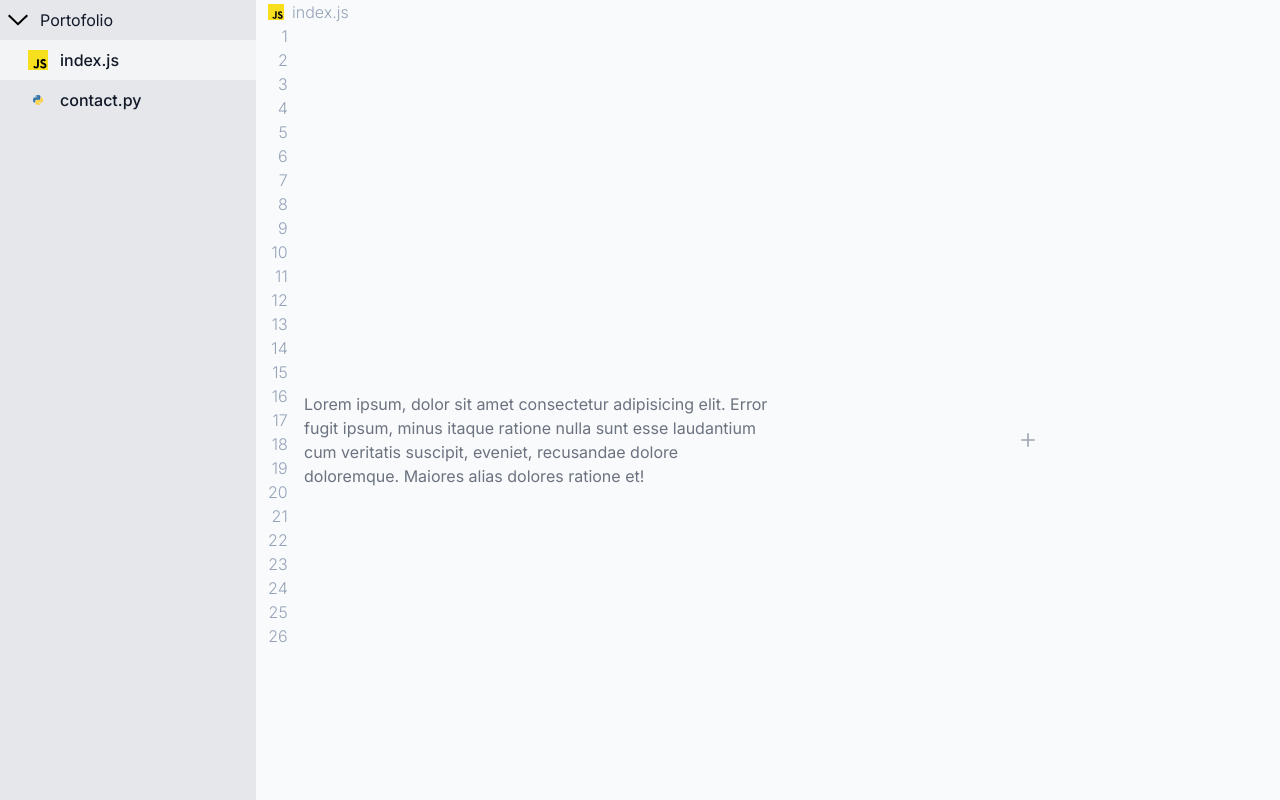
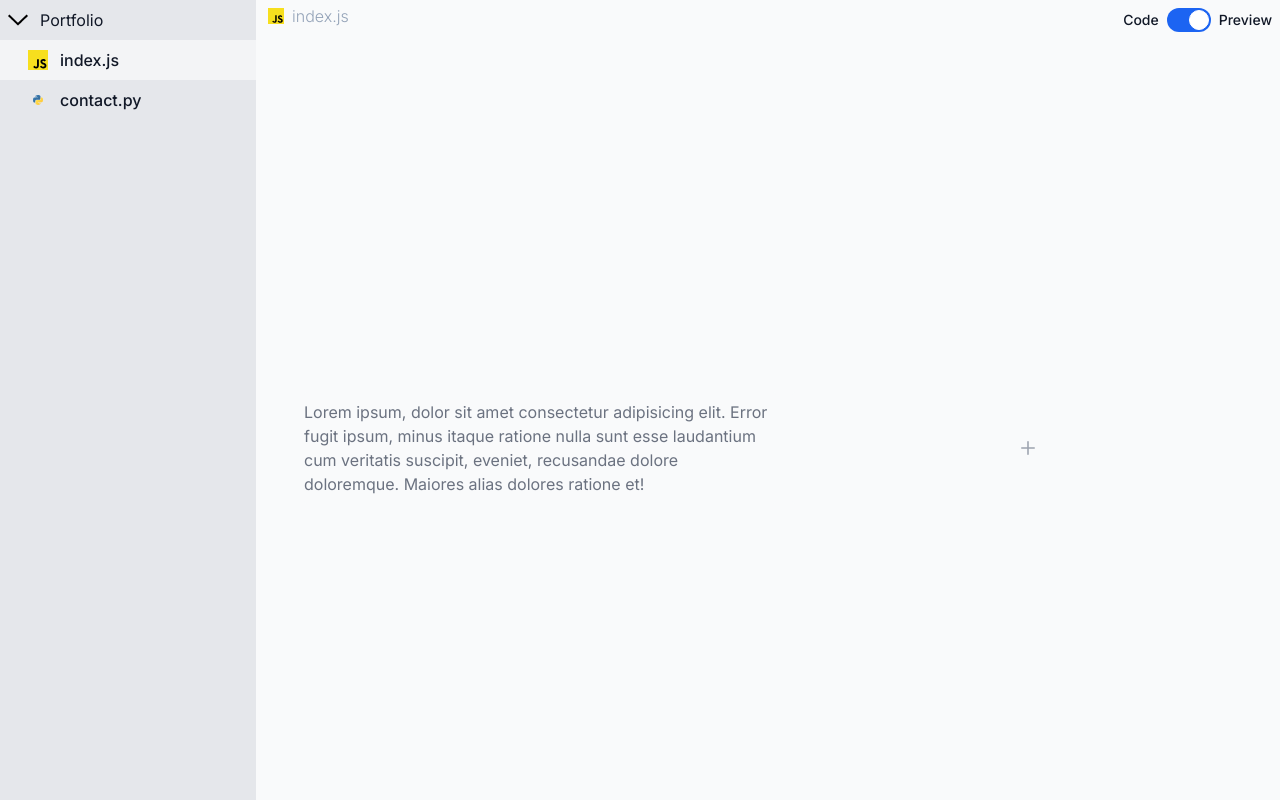
Before and after one commit to BagoesPantera/porto-next, a Next.js app: page / in a window 1280 px wide. Shown: the top 800 px of the page. Built offline with nearby package versions, Linux system fonts and the light colour scheme.

Commit message:
core: setup code and preview

```diff
--- a/package.json
+++ b/package.json
@@ -11,8 +11,10 @@
   "dependencies": {
     "flowbite": "^2.3.0",
     "next": "14.1.0",
+    "prismjs": "^1.29.0",
     "react": "^18",
-    "react-dom": "^18"
+    "react-dom": "^18",
+    "react-simple-code-editor": "^0.13.1"
   },
   "devDependencies": {
     "autoprefixer": "^10.0.1",
--- /dev/null
+++ b/src/app/(inner)/layout.js
@@ -0,0 +1,38 @@
+'use client'
+import BarItem from "@/components/bar-item";
+import CodePage from "@/components/code-page";
+import { useState } from "react";
+
+export default function Layout({ children }) {
+    const [previewToggle, setPreviewToggle] = useState(true)
+    function handlePreviewToggle(){
+        setPreviewToggle(!previewToggle)
+    }
+    return (
+        <>
+            <div className=" pl-3 sm:ml-64 bg-gray-50 h-screen overflow-hidden">
+                <div className="flex">
+                    <BarItem />
+                    <label class="inline-flex items-center cursor-pointer ml-auto mt-2">
+                        <input type="checkbox" value="" class="sr-only peer" checked={previewToggle} onChange={handlePreviewToggle}/>
+                        <span class="ms-3 text-sm font-medium text-gray-900 me-2">Code</span>
+                        <div class="relative w-11 h-6 bg-green-600 rounded-full peer peer-checked:after:translate-x-full rtl:peer-checked:after:-translate-x-full peer-checked:after:border-white after:content-[''] after:absolute after:top-[2px] after:start-[2px] after:bg-white after:border-gray-300 after:border after:rounded-full after:h-5 after:w-5 after:transition-all dark:border-gray-600 peer-checked:bg-blue-600"></div>
+                        <span class="ms-2 text-sm font-medium text-gray-900 me-2">Preview</span>
+                    </label>
+                </div>
+
+                {/* <div className="absolute p-0 font-light text-slate-400 text-right select-none overflow-hidden">
+               {lineNum}
+            </div> */}
+                <div className="p-4 overflow-hidden h-screen">
+                    {previewToggle ? children : <CodePage/>}
+                    {/* <IndexCode/> */}
+                </div>
+            </div>
+            <div className="">
+                <h1 className="absolute text-2xl">tes</h1>
+                {children}
+            </div>
+        </>
+    )
+}
--- a/src/app/layout.js
+++ b/src/app/layout.js
@@ -1,9 +1,7 @@
 import { Inter } from "next/font/google";
 import "./globals.css";
 import Sidebar from "@/components/sidebar";
-import BarItem from "@/components/bar-item";
 import Script from "next/script";
-import 'flowbite'
 
 const inter = Inter({ subsets: ["latin"] });
 
@@ -14,25 +12,17 @@ export const metadata = {
 
 export default function RootLayout({ children }) {
   const lineNum = []
-   for (let index = 1; index < 27; index++) {
-      lineNum.push(<><span>{index}</span> <br /></>)
+  for (let index = 1; index < 27; index++) {
+    lineNum.push(<><span>{index}</span> <br /></>)
 
-   }
+  }
   return (
     <html lang="en">
       <body className={inter.className}>
-        <Sidebar></Sidebar>
-        <div className=" pl-3 sm:ml-64 bg-gray-50 h-screen overflow-hidden">
-            <BarItem></BarItem>
-            <div className="absolute p-0 font-light text-slate-400 text-right select-none overflow-hidden">
-               {lineNum}
-            </div>
-            <div className="p-4 overflow-hidden h-screen">
-              {children}
-            </div>
-          </div>
+        <Sidebar />
+        {children}
         {/* i found this workaroud here: https://github.com/themesberg/flowbite/issues/51#issuecomment-1035330935*/}
-        <Script src="https://cdnjs.cloudflare.com/ajax/libs/flowbite/2.3.0/flowbite.min.js" strategy="beforeInteractive"/>
+        <Script src="https://cdnjs.cloudflare.com/ajax/libs/flowbite/2.3.0/flowbite.min.js" strategy="beforeInteractive" />
       </body>
     </html>
   );
--- /dev/null
+++ b/src/components/code-page.js
@@ -0,0 +1,35 @@
+'use client'
+
+import Editor from "react-simple-code-editor";
+import { highlight, languages } from "prismjs";
+import 'prismjs/components/prism-javascript'
+import 'prismjs/themes/prism.css'
+import 'prismjs/plugins/line-numbers/prism-line-numbers.css'
+
+export default function CodePage() {
+    const hightlightWithLineNumbers = (input, language) =>
+        highlight(input, language)
+            .split("\n")
+            .map((line, i) => `<span class='line-numbers'>${i + 1}</span>${line}`)
+            .join("\n");
+
+    const code = `console.log('tes')`
+
+    return (
+        <div className="overflow-hidden w-100">
+
+            <Editor
+                value={code}
+                highlight={code => hightlightWithLineNumbers(code, languages.js)}
+                padding={10}
+                className="editor"
+                readOnly={true}
+                style={{
+                    fontFamily: '"Fira code", "Fira Mono", monospace',
+                    fontSize: 14,
+                    outline: 0
+                }}
+            />
+        </div>
+    )
+}
--- a/src/components/sidebar.js
+++ b/src/components/sidebar.js
@@ -29,7 +29,7 @@ export default function Sidebar() {
                                         </g>
                                     </g>
                                 </svg>
-                                <span className="ms-3">Portofolio</span>
+                                <span className="ms-3">Portfolio</span>
                             </a>
                         </li>
                     </ul>
```
Also changed, not shown: src/app/(inner)/contact/page.js (renamed from src/app/contact/page.js), src/app/(inner)/page.js (renamed from src/app/page.js), 1 other file (tests, documents, lock files or other folders).
